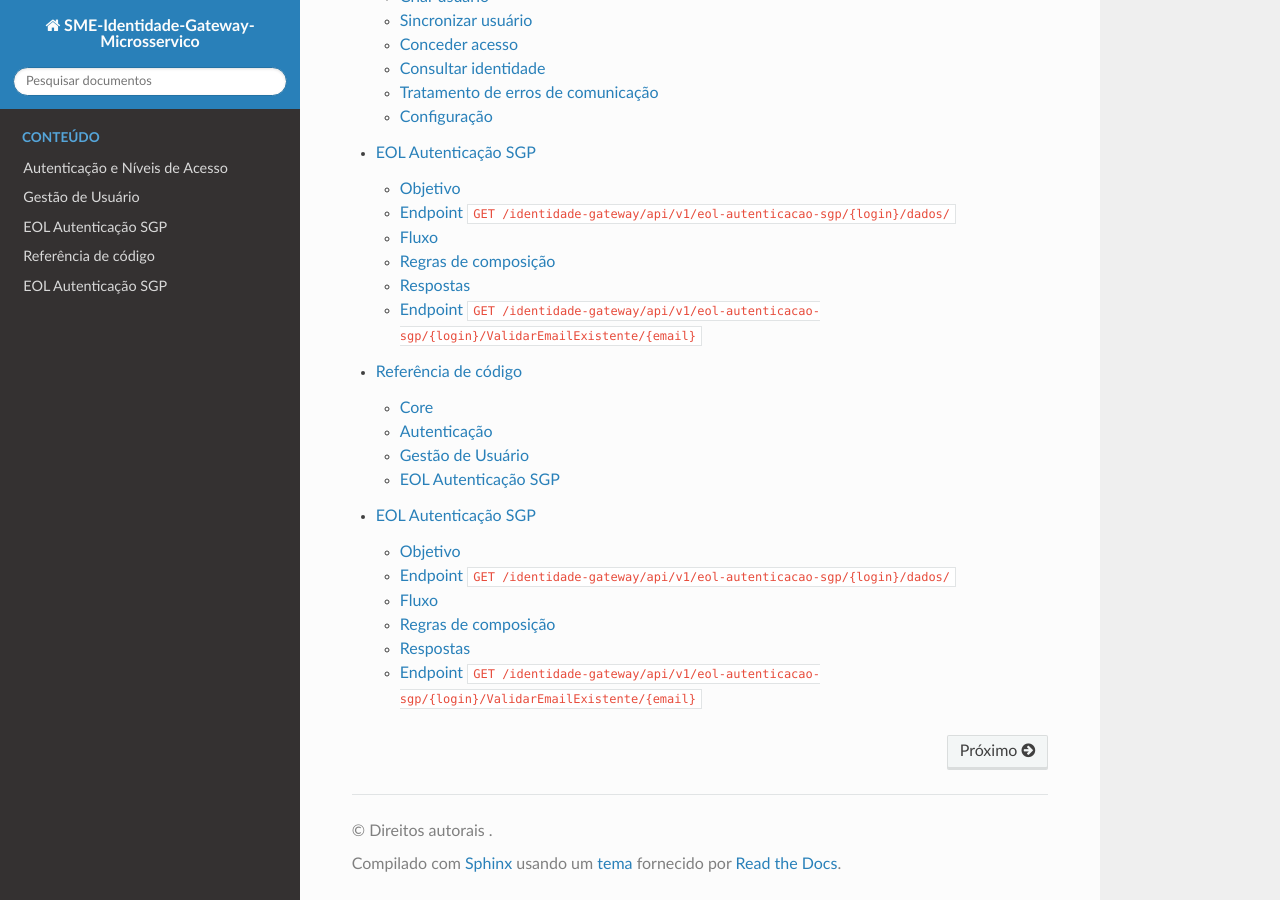
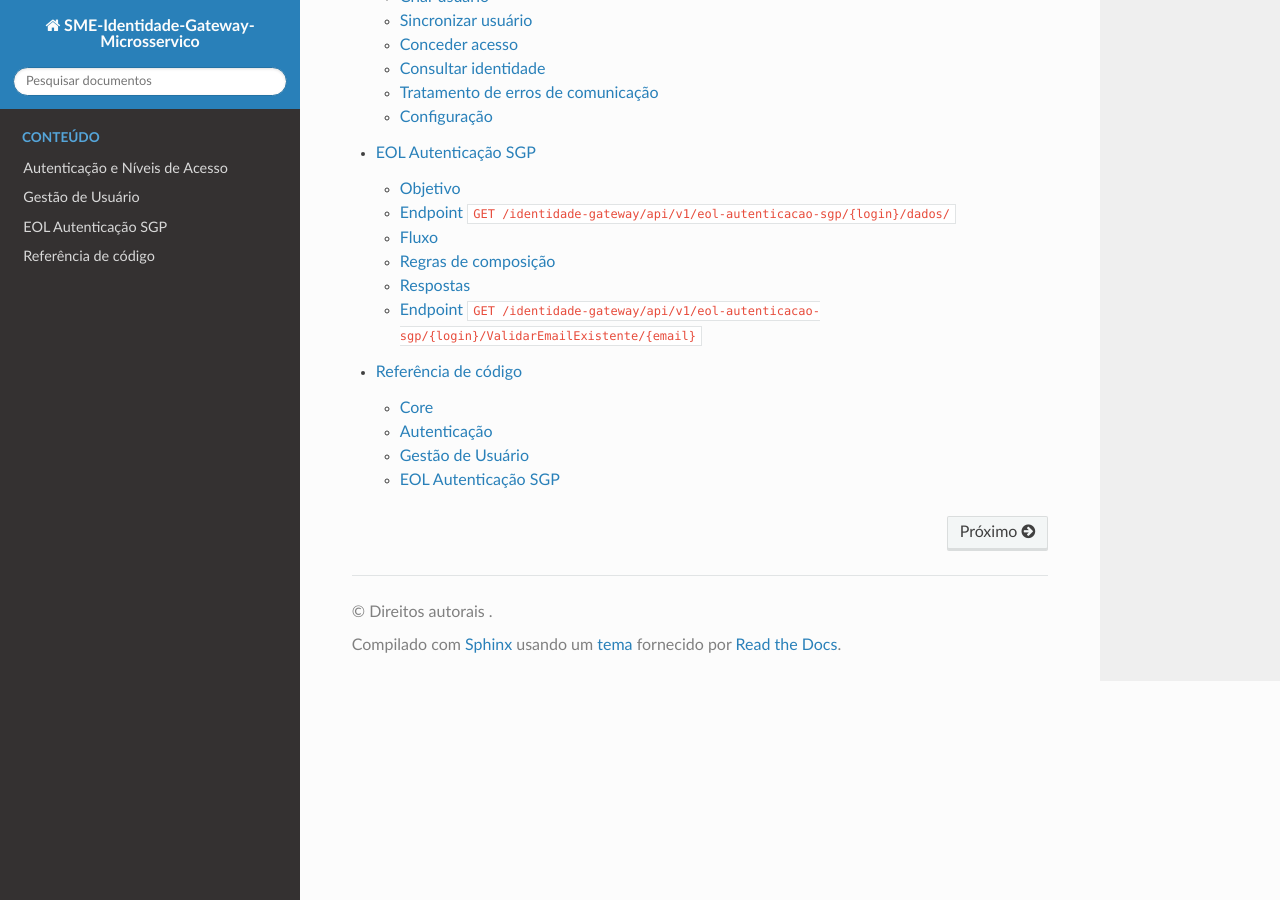
Before and after one commit to prefeiturasp/SME-Identidade-Gateway-Microsservico, a Sphinx documentation site: the page built from docs/index.md, in a window 1280 px wide and 900 px high, scrolled down 835 px. Built offline with Sphinx 7.4.7 and the Read the Docs theme 3.1.0, drawn with Linux system fonts in a browser that asks for light colours.

Commit message:
docs(161072): Remove duplicação em docs

````diff
--- a/docs/index.md
+++ b/docs/index.md
@@ -14,5 +14,4 @@ autenticacao
 gestao_usuario
 eol_autenticacao_sgp
 api
-eol_autenticacao_sgp
 ```
````
